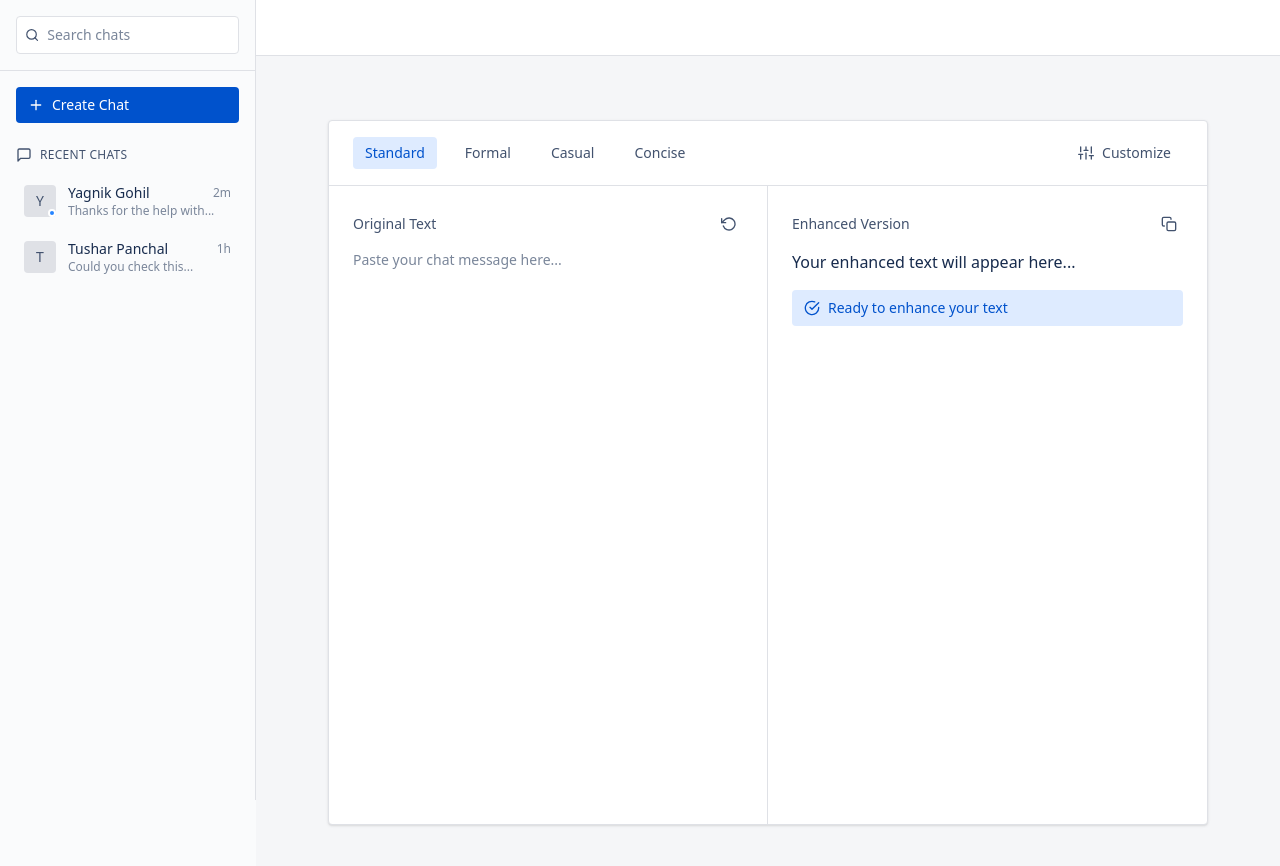
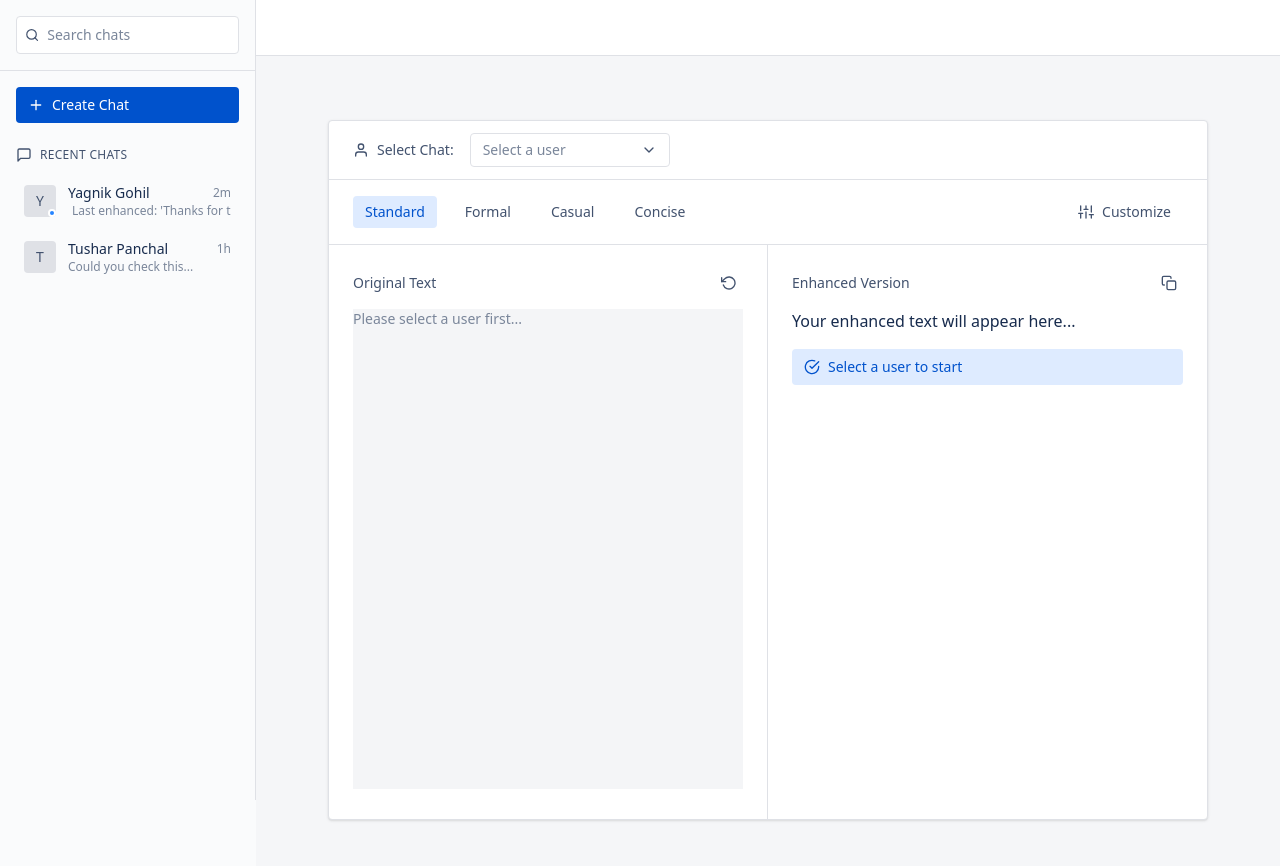
Before and after one commit to rathodrahool/CorrectEase, a React (Vite) app: page / in a window 1280 px wide. Shown: the top 866 px of the page. Built offline with nearby package versions, Linux system fonts and the light colour scheme; the HTML template or start-up script is replaced by a standard one.

Commit message:
ref: main content area

```diff
--- a/src/components/chat/Chat.tsx
+++ b/src/components/chat/Chat.tsx
@@ -64,7 +64,7 @@ const Chat: React.FC = () => {
                 msg.sender === "user"
                   ? "bg-[#0052CC] text-white"
                   : msg.isCorrection
-                  ? "bg-[#2684FF] text-white"
+                  ? "bg-[#00875A] text-white"
                   : "bg-[#F4F5F7] text-[#172B4D]"
               } rounded-sm px-4 py-2 shadow-sm`}
             >
--- a/src/components/editor/Editor.tsx
+++ b/src/components/editor/Editor.tsx
@@ -1,10 +1,26 @@
 import React from "react";
-import { FiCopy, FiCheckCircle, FiRotateCcw, FiSliders } from "react-icons/fi";
+import {
+  FiCopy,
+  FiCheckCircle,
+  FiRotateCcw,
+  FiSliders,
+  FiUser,
+  FiChevronDown,
+} from "react-icons/fi";
 
 interface CorrectionStyle {
   id: string;
   name: string;
   description: string;
+}
+
+interface SavedText {
+  id: string;
+  userId: string;
+  originalText: string;
+  enhancedText: string;
+  style: string;
+  timestamp: string;
 }
 
 const correctionStyles: CorrectionStyle[] = [
@@ -24,10 +40,132 @@ const correctionStyles: CorrectionStyle[] = [
 
 const Editor: React.FC = () => {
   const [selectedStyle, setSelectedStyle] = React.useState("standard");
+  const [selectedUser, setSelectedUser] = React.useState("");
+  const [originalText, setOriginalText] = React.useState("");
+  const [enhancedText, setEnhancedText] = React.useState("");
+  const [isDropdownOpen, setIsDropdownOpen] = React.useState(false);
+  const dropdownRef = React.useRef<HTMLDivElement>(null);
+
+  // Mock users - this would come from your chat list
+  const mockUsers = [
+    { id: "1", name: "Yagnik Gohil" },
+    { id: "2", name: "Tushar Panchal" },
+  ];
+
+  React.useEffect(() => {
+    const handleClickOutside = (event: MouseEvent) => {
+      if (
+        dropdownRef.current &&
+        !dropdownRef.current.contains(event.target as Node)
+      ) {
+        setIsDropdownOpen(false);
+      }
+    };
+    document.addEventListener("mousedown", handleClickOutside);
+    return () => document.removeEventListener("mousedown", handleClickOutside);
+  }, []);
+
+  const selectedUserData = mockUsers.find((user) => user.id === selectedUser);
+
+  const handleTextChange = (text: string) => {
+    setOriginalText(text);
+    // Auto-save logic would go here
+    if (selectedUser) {
+      saveText(text);
+    }
+  };
+
+  const saveText = (text: string) => {
+    // Save to localStorage or your backend
+    const savedText: SavedText = {
+      id: Date.now().toString(),
+      userId: selectedUser,
+      originalText: text,
+      enhancedText: enhancedText, // This would be the processed text
+      style: selectedStyle,
+      timestamp: new Date().toISOString(),
+    };
+    // Save logic here
+  };
 
   return (
     <div className="h-full max-w-5xl mx-auto p-6">
       <div className="bg-white border border-[#DFE1E6] rounded-sm shadow-sm">
+        {/* User Selection Header */}
+        <div className="px-6 py-3 border-b border-[#DFE1E6] flex items-center gap-4">
+          <div className="flex items-center gap-2 text-[#42526E]">
+            <FiUser className="w-4 h-4" />
+            <span className="text-sm font-medium">Select Chat:</span>
+          </div>
+          <div className="relative" ref={dropdownRef}>
+            <button
+              onClick={() => setIsDropdownOpen(!isDropdownOpen)}
+              className="flex items-center gap-2 px-3 py-1.5 text-sm border border-[#DFE1E6]
+                rounded-sm text-[#172B4D] hover:bg-[#F4F5F7] transition-colors
+                focus:border-[#2684FF] focus:outline-none focus:ring-2
+                focus:ring-[#2684FF] focus:ring-opacity-25 min-w-[200px]
+                justify-between"
+            >
+              <div className="flex items-center gap-2">
+                {selectedUser ? (
+                  <>
+                    <div
+                      className="w-6 h-6 bg-[#DFE1E6] rounded-sm flex items-center
+                      justify-center text-[#42526E] text-xs font-medium"
+                    >
+                      {selectedUserData?.name.charAt(0)}
+                    </div>
+                    <span>{selectedUserData?.name}</span>
+                  </>
+                ) : (
+                  <span className="text-[#7A869A]">Select a user</span>
+                )}
+              </div>
+              <FiChevronDown
+                className={`w-4 h-4 text-[#42526E] transition-transform
+                ${isDropdownOpen ? "transform rotate-180" : ""}`}
+              />
+            </button>
+
+            {isDropdownOpen && (
+              <div
+                className="absolute top-full left-0 mt-1 w-full bg-white border
+                border-[#DFE1E6] rounded-sm shadow-lg z-10 py-1"
+              >
+                {mockUsers.map((user) => (
+                  <button
+                    key={user.id}
+                    onClick={() => {
+                      setSelectedUser(user.id);
+                      setIsDropdownOpen(false);
+                    }}
+                    className={`w-full flex items-center gap-2 px-3 py-2 text-sm
+                      hover:bg-[#F4F5F7] transition-colors
+                      ${
+                        selectedUser === user.id
+                          ? "bg-[#DEEBFF] text-[#0052CC]"
+                          : "text-[#172B4D]"
+                      }`}
+                  >
+                    <div
+                      className={`w-6 h-6 rounded-sm flex items-center justify-center
+                      text-xs font-medium
+                      ${
+                        selectedUser === user.id
+                          ? "bg-[#0052CC] text-white"
+                          : "bg-[#DFE1E6] text-[#42526E]"
+                      }`}
+                    >
+                      {user.name.charAt(0)}
+                    </div>
+                    <span>{user.name}</span>
+                  </button>
+                ))}
+              </div>
+            )}
+          </div>
+        </div>
+
         {/* Style Selection Header */}
         <div className="px-6 py-4 border-b border-[#DFE1E6] flex items-center justify-between">
           <div className="flex items-center gap-4">
@@ -65,9 +203,17 @@ const Editor: React.FC = () => {
               </button>
             </div>
             <textarea
-              placeholder="Paste your chat message here..."
-              className="w-full min-h-[calc(100vh-16rem)] resize-none text-[#172B4D] text-sm
-                placeholder-[#7A869A] focus:outline-none focus:border-[#2684FF]"
+              value={originalText}
+              onChange={(e) => handleTextChange(e.target.value)}
+              placeholder={
+                selectedUser
+                  ? "Paste your chat message here..."
+                  : "Please select a user first..."
+              }
+              disabled={!selectedUser}
+              className="w-full min-h-[calc(100vh-20rem)] resize-none text-[#172B4D] text-sm
+                placeholder-[#7A869A] focus:outline-none focus:border-[#2684FF]
+                disabled:bg-[#F4F5F7] disabled:cursor-not-allowed"
             />
           </div>
 
@@ -82,10 +228,14 @@ const Editor: React.FC = () => {
               </button>
             </div>
             <div className="prose prose-sm max-w-none text-[#172B4D]">
-              <p>Your enhanced text will appear here...</p>
+              <p>{enhancedText || "Your enhanced text will appear here..."}</p>
               <div className="mt-4 flex items-center gap-2 text-[#0052CC] bg-[#DEEBFF] px-3 py-2 rounded-sm">
                 <FiCheckCircle className="w-4 h-4" />
-                <span className="text-sm">Ready to enhance your text</span>
+                <span className="text-sm">
+                  {selectedUser
+                    ? "Changes will be saved automatically"
+                    : "Select a user to start"}
+                </span>
               </div>
             </div>
           </div>
--- a/src/components/navigation/Navigation.tsx
+++ b/src/components/navigation/Navigation.tsx
@@ -1,5 +1,10 @@
 import React from "react";
-import { FiSearch, FiPlus, FiMessageSquare } from "react-icons/fi";
+import {
+  FiSearch,
+  FiPlus,
+  FiMessageSquare,
+  FiCheckCircle,
+} from "react-icons/fi";
 
 interface ChatUser {
   id: string;
@@ -8,6 +13,15 @@ interface ChatUser {
   online: boolean;
   lastMessage?: string;
   timestamp?: string;
+  savedTexts?: SavedText[];
+}
+
+interface SavedText {
+  id: string;
+  originalText: string;
+  enhancedText: string;
+  style: string;
+  timestamp: string;
 }
 
 const mockChats: ChatUser[] = [
@@ -15,8 +29,17 @@ const mockChats: ChatUser[] = [
     id: "1",
     name: "Yagnik Gohil",
     online: true,
-    lastMessage: "Thanks for the help with...",
+    lastMessage: "Last enhanced: 'Thanks for the help...'",
     timestamp: "2m",
+    savedTexts: [
+      {
+        id: "t1",
+        originalText: "thanks for the help with...",
+        enhancedText: "Thank you for your assistance with...",
+        style: "formal",
+        timestamp: new Date().toISOString(),
+      },
+    ],
   },
   {
     id: "2",
@@ -89,7 +112,10 @@ const Navigation: React.FC = () => {
                     )}
                   </div>
                   {chat.lastMessage && (
-                    <p className="text-xs text-[#7A869A] truncate">
+                    <p className="text-xs text-[#7A869A] truncate flex items-center gap-1">
+                      {chat.savedTexts && chat.savedTexts.length > 0 && (
+                        <FiCheckCircle className="w-3 h-3 text-[#0052CC]" />
+                      )}
                       {chat.lastMessage}
                     </p>
                   )}
```
